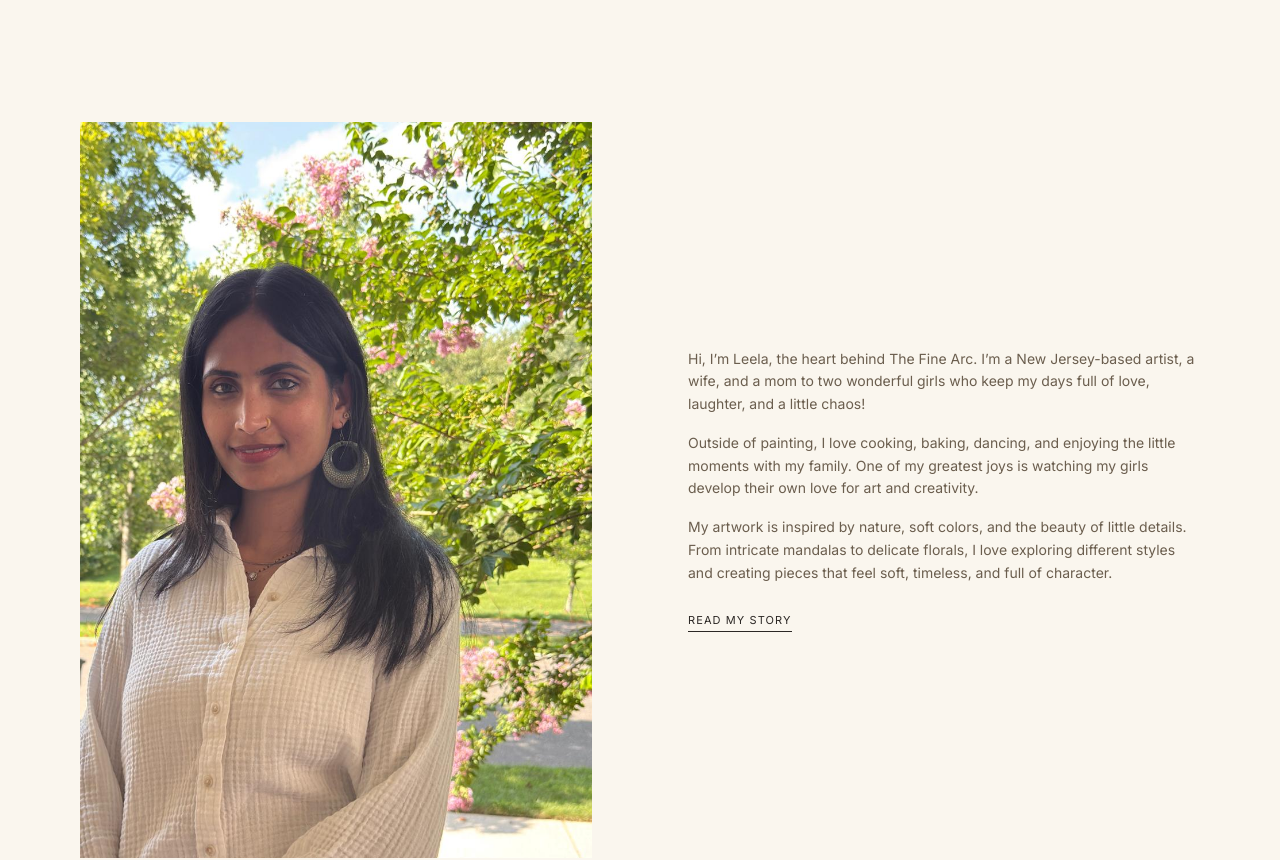
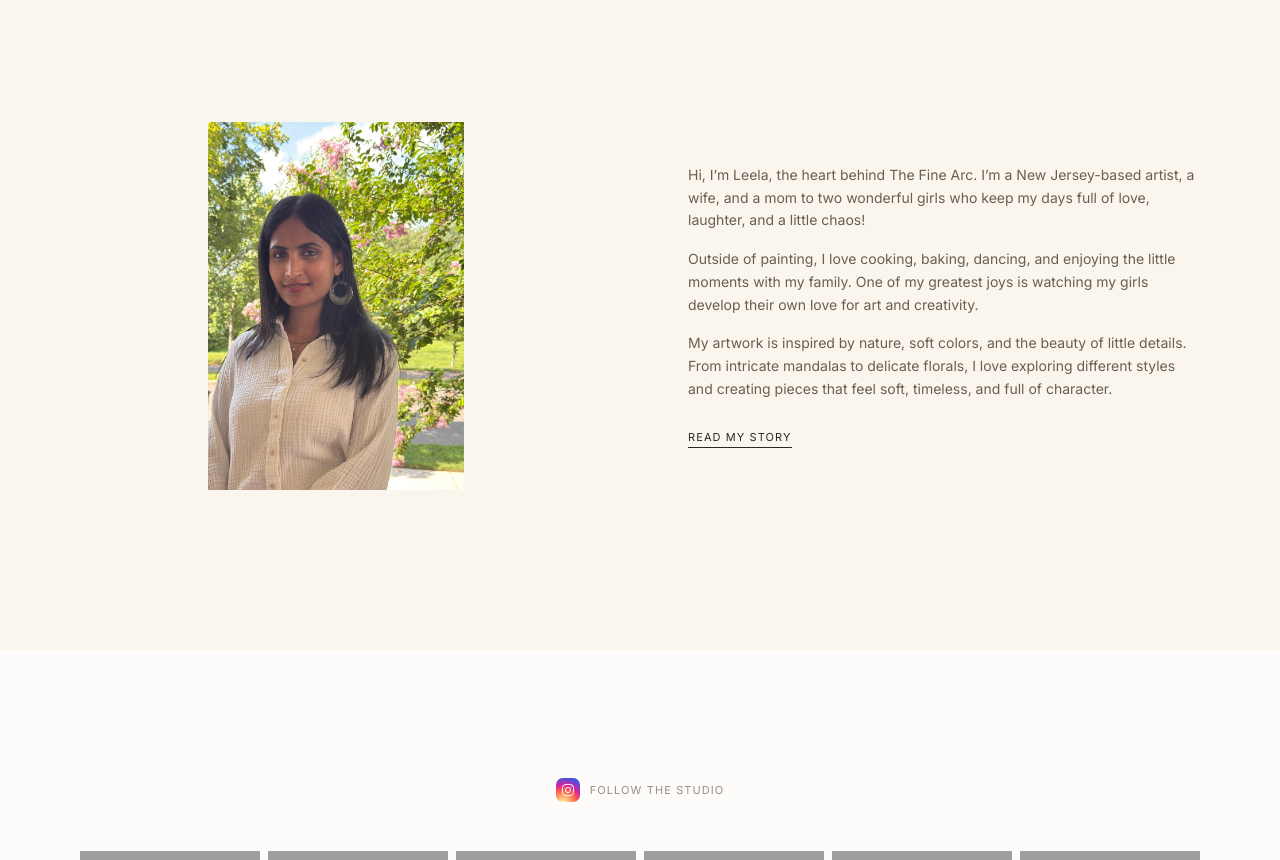
Before and after one commit to vidhyasagar-bh/thefinearc, a React (Vite) app: page / in a window 1280 px wide. Shown: the part 1840-2700 px from the top of the page. Built offline with nearby package versions, Linux system fonts and the light colour scheme; no server answers; the database is empty; grey boxes are pictures that could not be loaded.

Commit message:
Scale homepage artist image to half size

```diff
--- a/src/components/sections/ArtistIntro.tsx
+++ b/src/components/sections/ArtistIntro.tsx
@@ -8,7 +8,7 @@ export function ArtistIntro() {
         <div className="grid grid-cols-1 lg:grid-cols-2 gap-12 lg:gap-24 items-center">
           {/* Image */}
           <FadeIn direction="left">
-            <div className="relative">
+            <div className="relative w-1/2 mx-auto">
               <div className="aspect-[891/1280] overflow-hidden bg-cream-200">
                 <img
                   src="/HPArtist1.jpeg"
```
